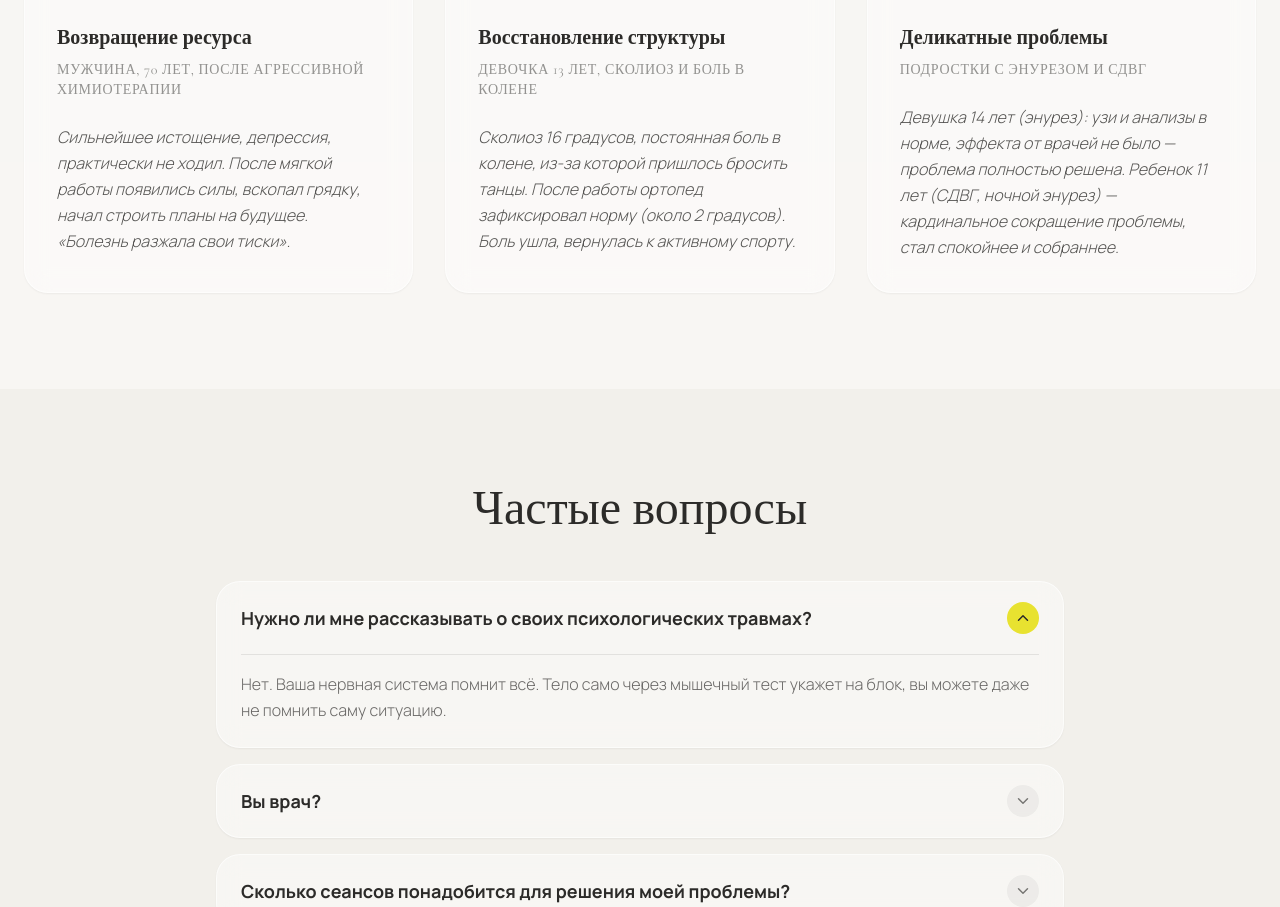
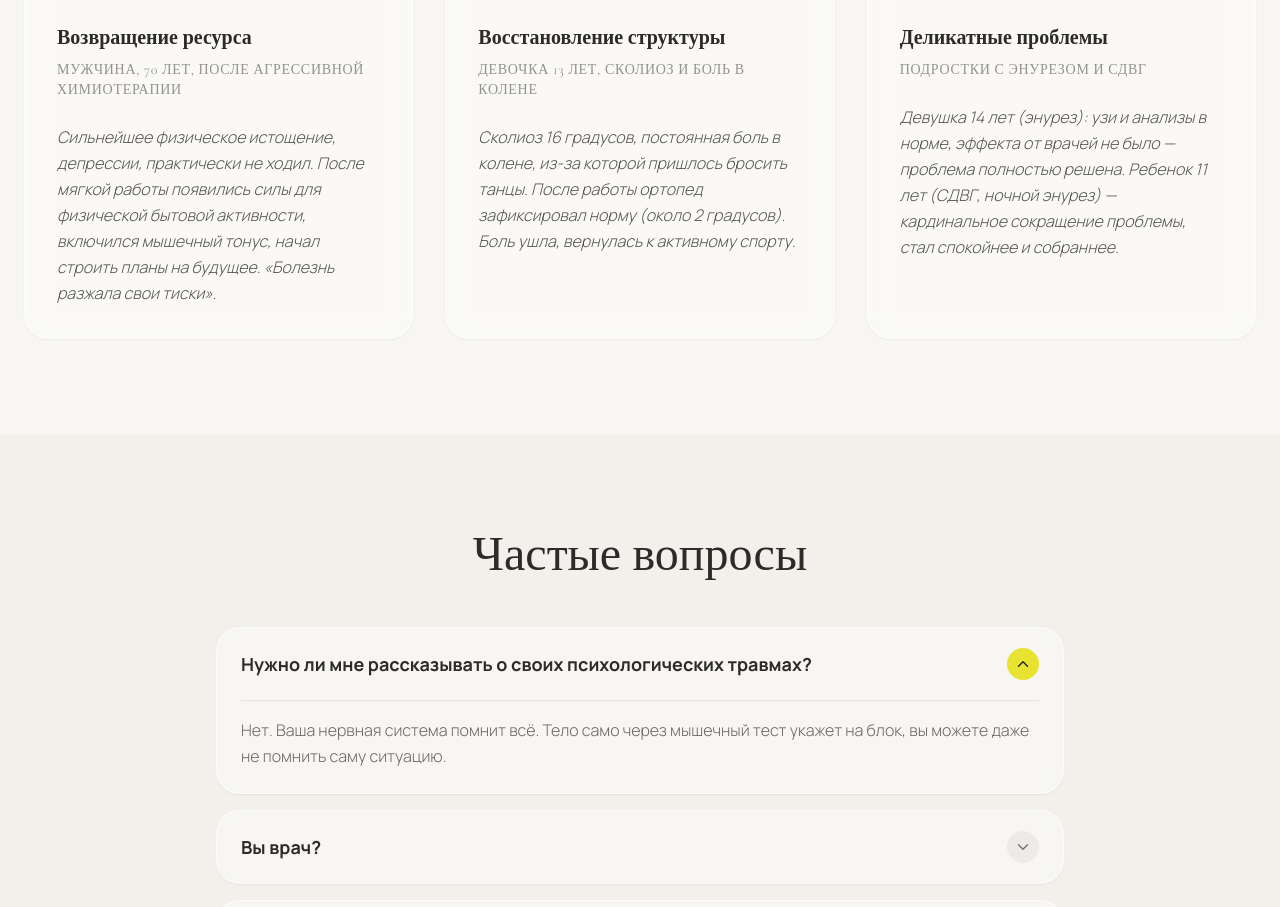
Before and after one commit to glebastashev/kinesio_site, a React (Vite) app: page / in a window 1280 px wide. Shown: the part 9491-10398 px from the top of the page. Built offline with nearby package versions, Linux system fonts and the light colour scheme.

Commit message:
Update first case description with new verbatim copy

```diff
--- a/src/components/sections/Cases.tsx
+++ b/src/components/sections/Cases.tsx
@@ -7,7 +7,7 @@ const cases = [
   {
     title: "Возвращение ресурса",
     subtitle: "Мужчина, 70 лет, после агрессивной химиотерапии",
-    description: "Сильнейшее истощение, депрессия, практически не ходил. После мягкой работы появились силы, вскопал грядку, начал строить планы на будущее. «Болезнь разжала свои тиски».",
+    description: "Сильнейшее физическое истощение, депрессии, практически не ходил. После мягкой работы появились силы для физической бытовой активности, включился мышечный тонус, начал строить планы на будущее. «Болезнь разжала свои тиски».",
   },
   {
     title: "Восстановление структуры",
```
